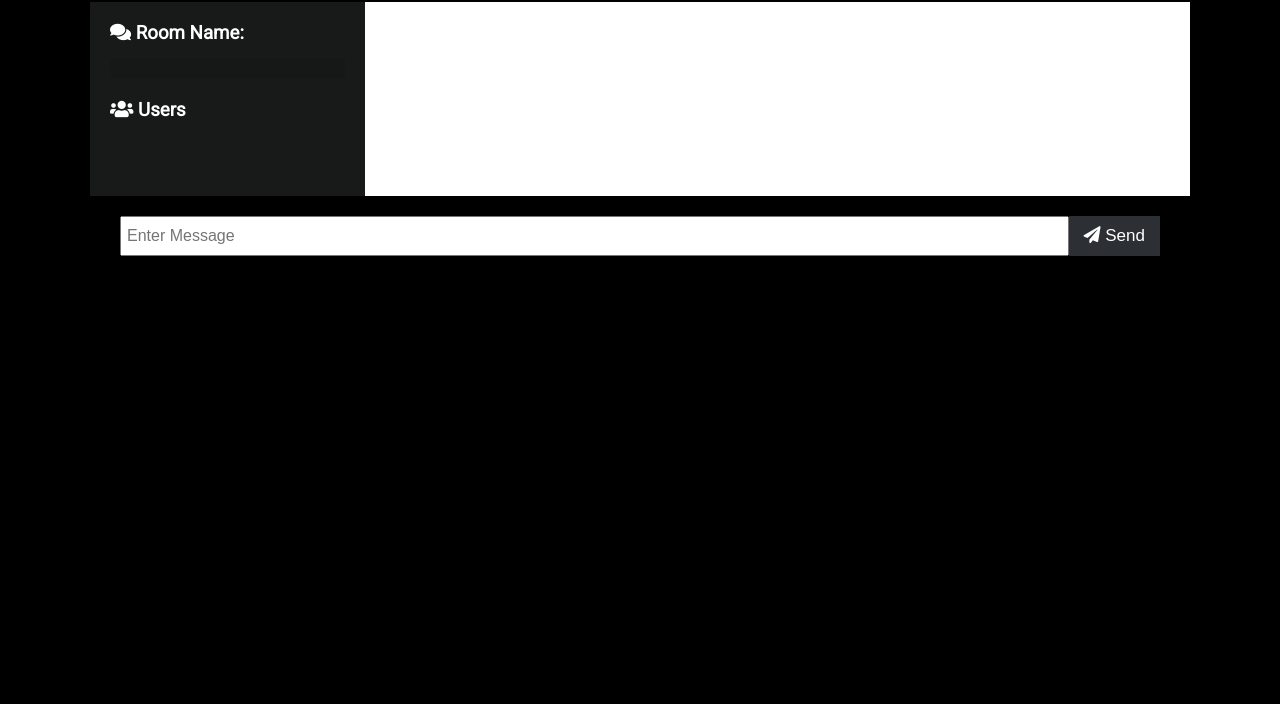
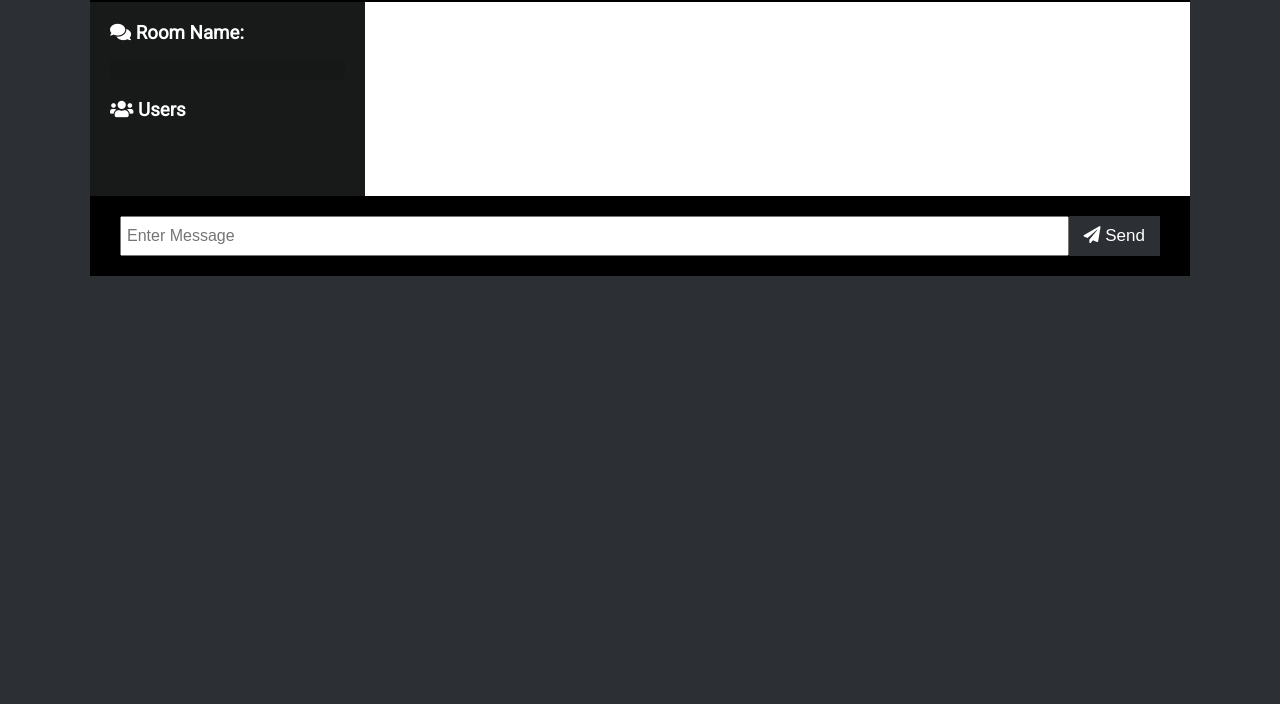
Before and after one commit to ELPanaJose/paichat, a website: page public/chat.html in a window 1280 px wide. Shown: the part 96-800 px from the top of the page. Drawn offline with nearby package versions, Linux system fonts and the light colour scheme; no server answers.

Commit message:
Update style.css

```diff
--- a/public/css/style.css
+++ b/public/css/style.css
@@ -17,8 +17,8 @@
 body {
   font-family: "Roboto", sans-serif;
   font-size: 16px;
-  background-color:black;
-  background: black;
+  background-color: #2c2f33;
+  background: #2c2f33;
   margin: 20px;
 }
 
@@ -110,7 +110,6 @@ a {
   color: white;
   opacity: 0.25;
   margin-bottom: 7px;
-  color:
 }
 
 .chat-messages .message .meta span {
```
